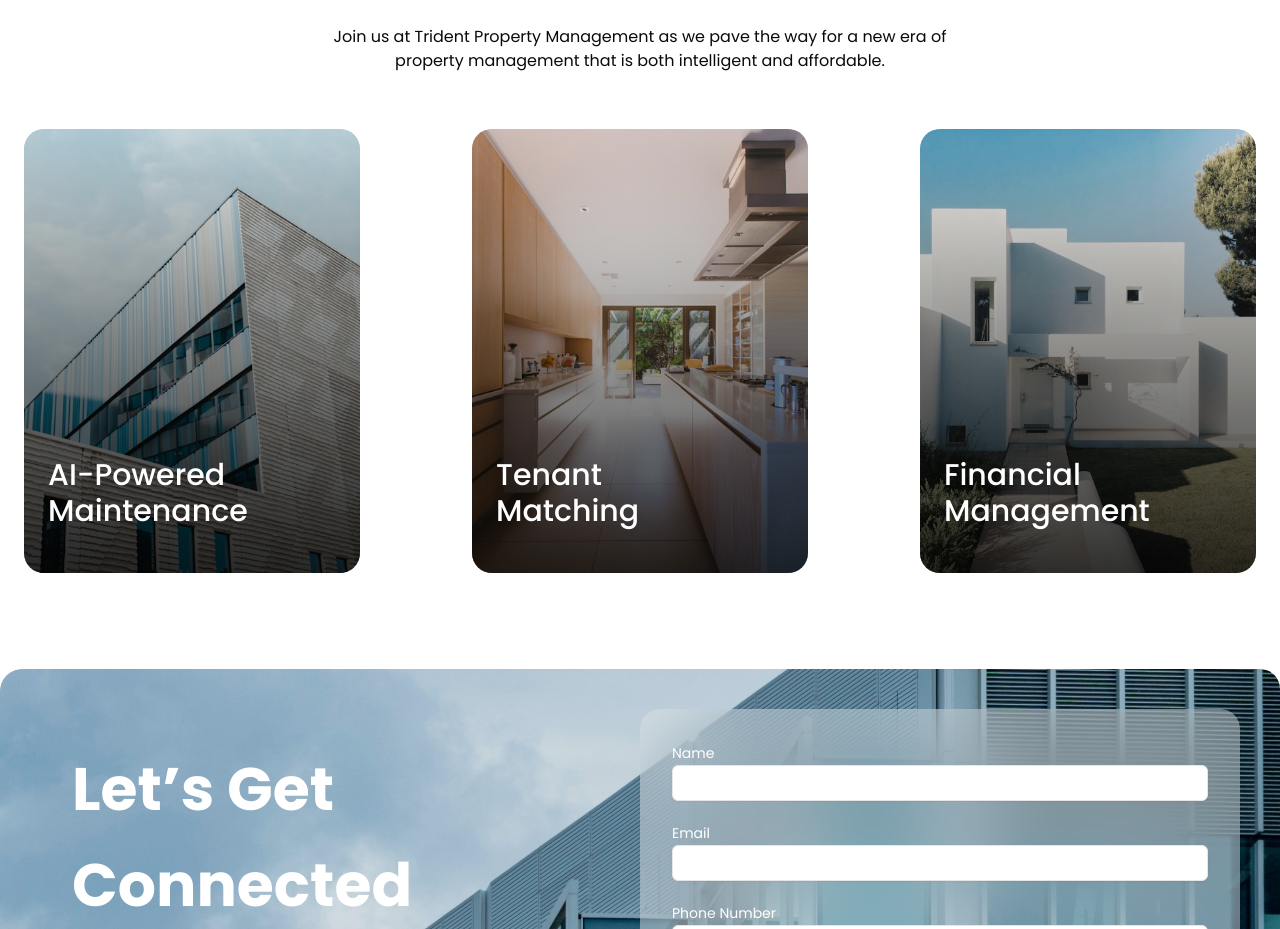
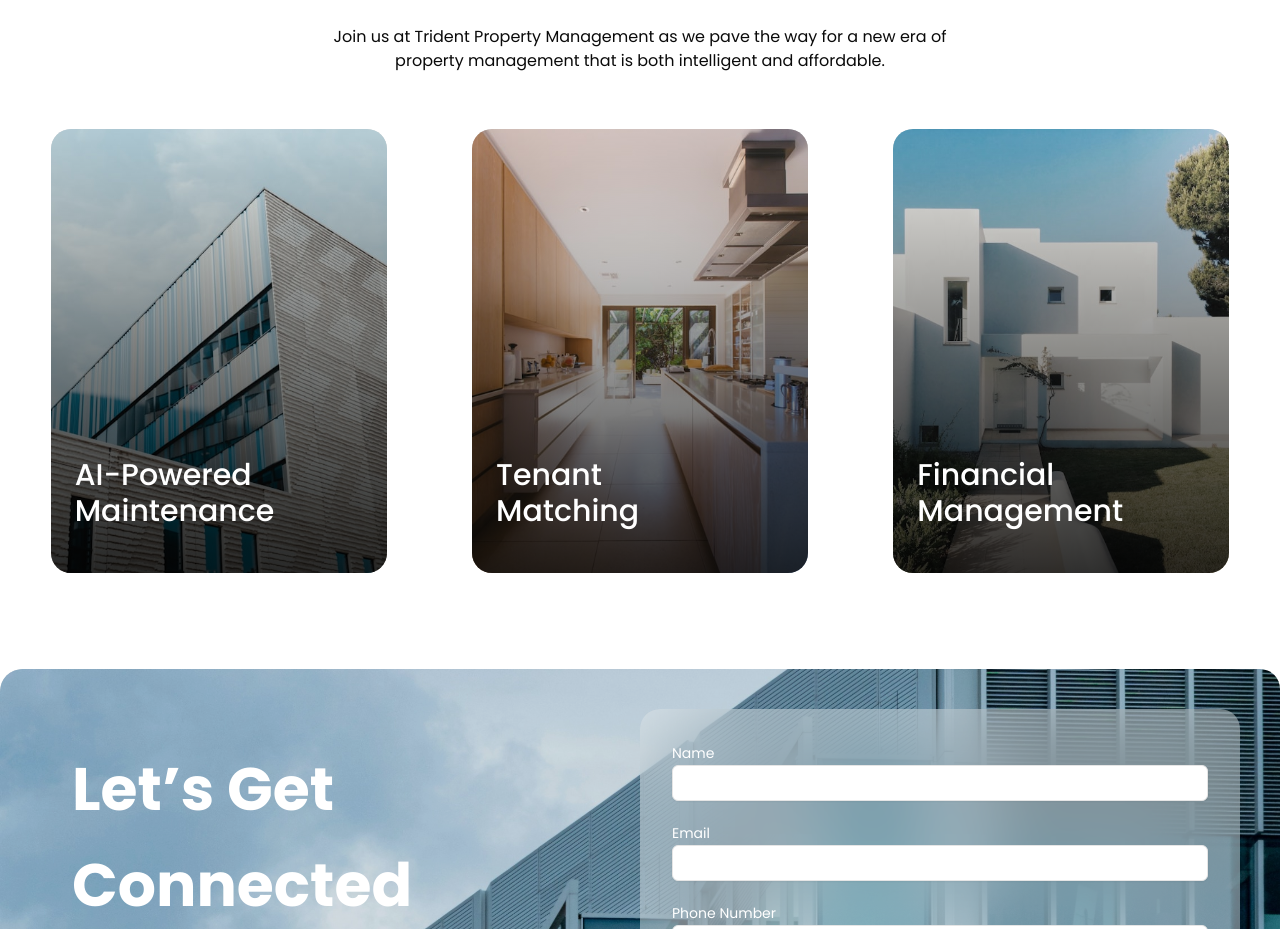
Before and after one commit to 30Nomad032000/trident-rentals, a Next.js app: page / in a window 1280 px wide. Shown: the part 2448-3377 px from the top of the page. Built offline with nearby package versions, Linux system fonts and the light colour scheme.

Commit message:
fix: some color changes

```diff
--- a/components/custom/services.tsx
+++ b/components/custom/services.tsx
@@ -12,7 +12,7 @@ export const Services = () => {
           era of property management that is both intelligent and affordable.
         </div>
       </div>
-      <div className="grid grid-cols-1 lg:grid-cols-3 gap-x-24 gap-y-8 w-full">
+      <div className="grid grid-cols-1 lg:grid-cols-3 gap-x-4 gap-y-8 w-full">
         <div className="relative justify-items-center  h-[444px] rounded-[25px]  overflow-hidden group">
           <div className="absolute inset-0 bg-[url('/AI.svg')] max-w-[336px] mx-auto bg-no-repeat bg-cover px-6 py-11 flex flex-col justify-end  transition-opacity duration-500 opacity-100 group-hover:opacity-0">
             <div className="text-3xl font-medium text-white">
@@ -20,7 +20,7 @@ export const Services = () => {
             </div>
           </div>
           <div className="absolute inset-0 bg-[url('/AI.svg')] bg-no-repeat bg-cover rounded-[25px]  overflow-hidden mx-auto  max-w-[336px] p-4 flex flex-col items-start justify-between transition-opacity duration-500 opacity-0 group-hover:opacity-100">
-            <div className="absolute inset-0 bg-black opacity-30"></div>
+            <div className="absolute inset-0 bg-black opacity-50"></div>
             <Image
               src="/arrow.svg"
               alt="arrow"
@@ -48,7 +48,7 @@ export const Services = () => {
             </div>
           </div>
           <div className="absolute inset-0 bg-[url('/Ten.svg')] bg-no-repeat bg-cover  rounded-[25px] max-w-[336px]  overflow-hidden mx-auto p-4 flex flex-col items-start justify-between transition-opacity duration-500 opacity-0 group-hover:opacity-100">
-            <div className="absolute inset-0 bg-black opacity-30"></div>
+            <div className="absolute inset-0 bg-black opacity-50"></div>
             <Image
               src="/arrow.svg"
               alt="arrow"
@@ -76,7 +76,7 @@ export const Services = () => {
             </div>
           </div>
           <div className="absolute inset-0 bg-[url('/Fin.svg')] rounded-[25px]  overflow-hidden mx-auto max-w-[336px] bg-no-repeat bg-cover p-4 flex flex-col items-start justify-between transition-opacity duration-500 opacity-0 group-hover:opacity-100">
-            <div className="absolute inset-0 bg-black opacity-30"></div>
+            <div className="absolute inset-0 bg-black opacity-50"></div>
             <Image
               src="/arrow.svg"
               alt="arrow"
```
